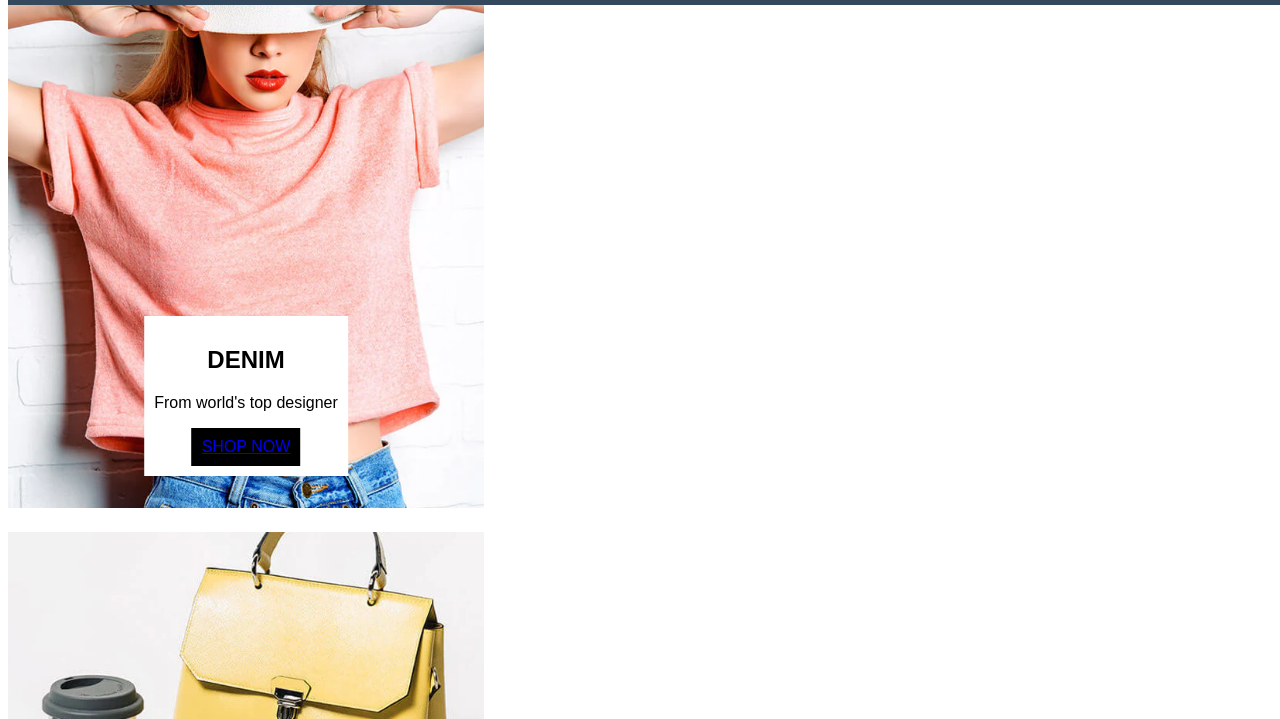
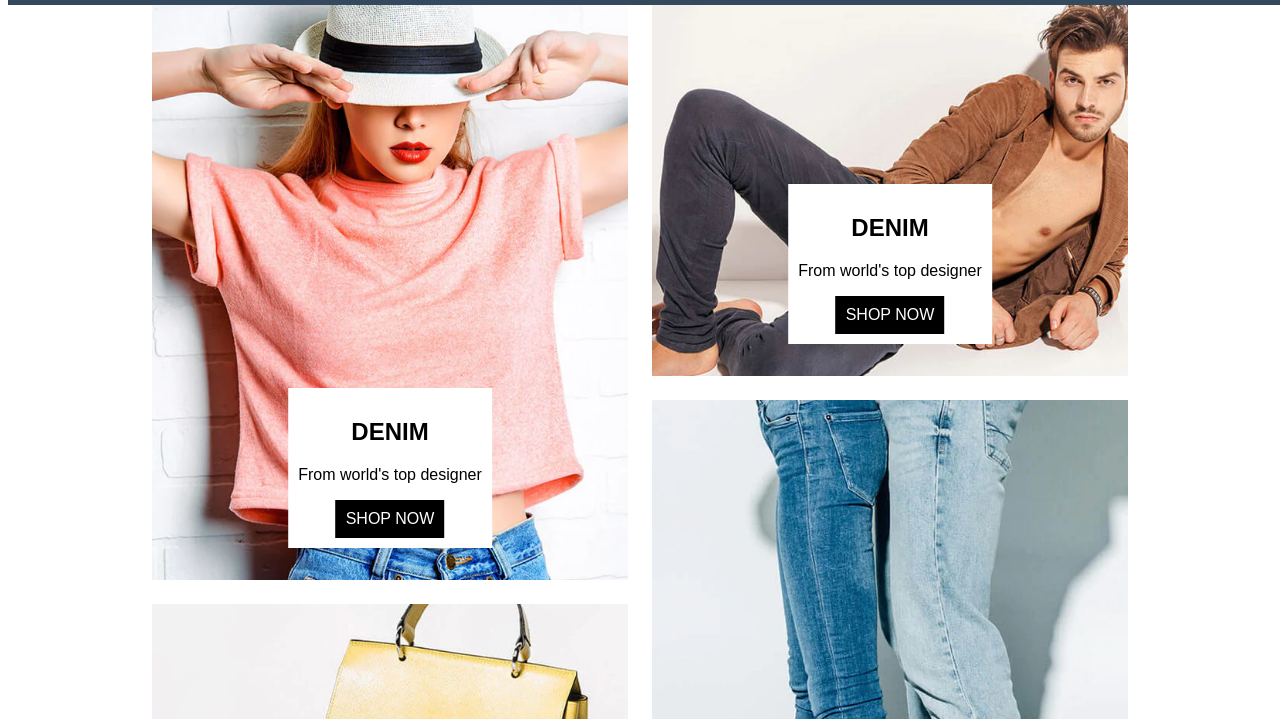
Before and after one commit to Quentin-Cheron/isitech-versioning-group, a plain HTML site: page index.html in a window 1280 px wide. Shown: the part 75-794 px from the top of the page. Drawn offline with Linux system fonts and the light colour scheme.

Commit message:
add user-agent style

```diff
--- a/style/style.scss
+++ b/style/style.scss
@@ -1,6 +1,23 @@
 /* global */
 body {
     font-family: sans-serif;
+}
+
+main {
+    margin-top: 5rem;
+}
+
+a {
+    text-decoration: none;
+    color: white;
+}
+
+ul {
+    list-style: none;
+}
+
+img {
+    max-width: 100%;
 }
 
 /* header */
@@ -52,6 +69,9 @@ header {
 /* article section */
 
 .section_article {
+    display: flex;
+    justify-content: center;
+    gap: 1.5rem;
   @for $i from 1 through 4 {
     .article_#{$i} {
       transition: 1s;
@@ -101,7 +121,6 @@ header {
       }
     }
   }
-  gap: 1.5rem;
   > div {
     display: flex;
     flex-direction: column;
```
Also changed, not shown: style/style.css, 1 other file.
